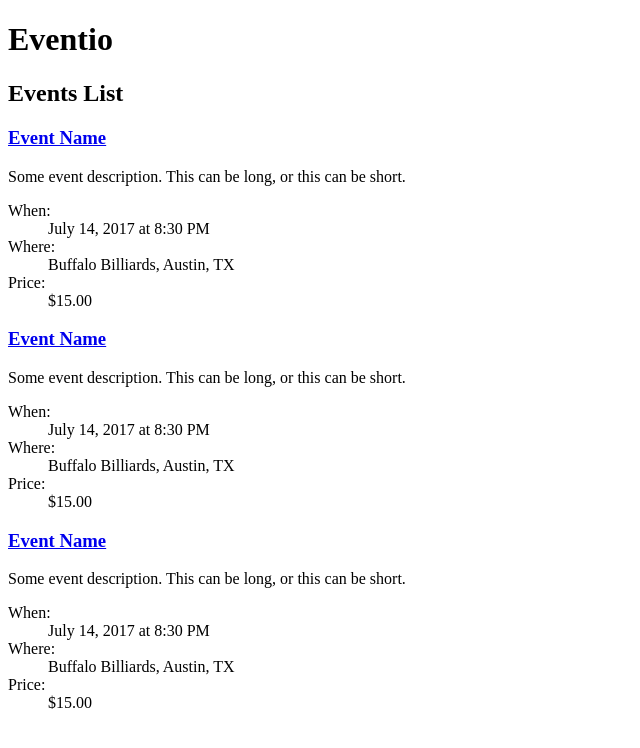
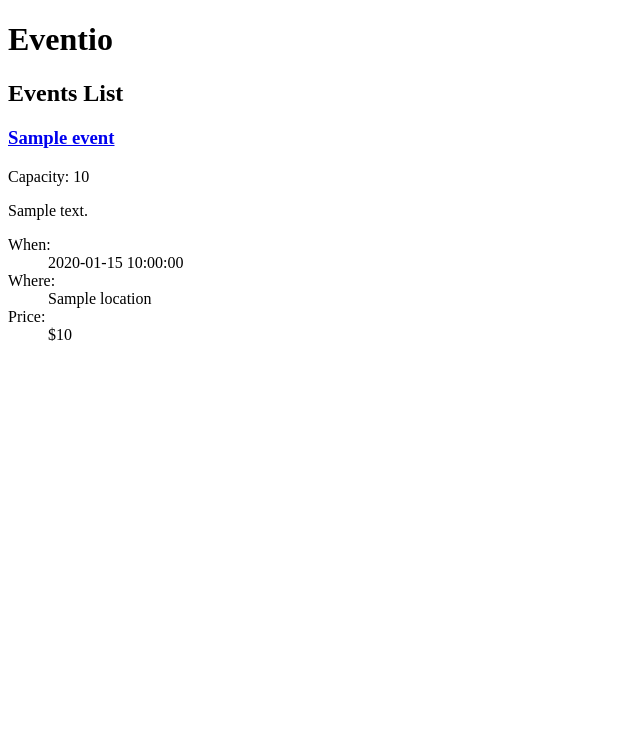
Before and after one commit to rnevius/eventio, a Python web app: template templates/index.html in a window 1280 px wide. Shown: the top 748 px of the page, without its empty margins (0-640 px from the left). Run offline with Jinja, Linux system fonts and the light colour scheme; the template is opened without the code that fills it: most values are stand-ins (such as "Sample title", 1, 10 or a date in 2020).

Commit message:
Add dynamic data to templates.

```diff
--- a/events/views.py
+++ b/events/views.py
@@ -1,5 +1,8 @@
 from django.shortcuts import render
+
+from .models import Event
 
 # Create your views here.
 def index(request):
-    return render(request, 'index.html')
+    events = Event.objects.all()
+    return render(request, 'index.html', {'events': events})
--- a/templates/index.html
+++ b/templates/index.html
@@ -7,48 +7,21 @@
     <h1>Eventio</h1>
     <h2>Events List</h2>
 
+    {% for event in events %}
         <div class="event">
-        <h3><a href="#">Event Name</a></h3>
+            <h3><a href="#">{{ event.name }}</a></h3>
+            <p>Capacity: {{ event.capacity }}</p>
             <p>
-            Some event description. This can be long, or this can be short.
+                {{ event.description }}
             </p>
             <dl>
                 <dt>When:</dt>
-            <dd>July 14, 2017 at 8:30 PM</dd>
+                <dd>{{ event.start_time }}</dd>
                 <dt>Where: </dt>
-            <dd>Buffalo Billiards, Austin, TX</dd>
+                <dd>{{ event.location }}</dd>
                 <dt>Price:</dt>
-            <dd>$15.00</dd>
+                <dd>${{ event.price }}</dd>
             </dl>
         </div>
-
-    <div class="event">
-        <h3><a href="#">Event Name</a></h3>
-        <p>
-            Some event description. This can be long, or this can be short.
-        </p>
-        <dl>
-            <dt>When:</dt>
-            <dd>July 14, 2017 at 8:30 PM</dd>
-            <dt>Where: </dt>
-            <dd>Buffalo Billiards, Austin, TX</dd>
-            <dt>Price:</dt>
-            <dd>$15.00</dd>
-        </dl>
-    </div>
-
-    <div class="event">
-        <h3><a href="#">Event Name</a></h3>
-        <p>
-            Some event description. This can be long, or this can be short.
-        </p>
-        <dl>
-            <dt>When:</dt>
-            <dd>July 14, 2017 at 8:30 PM</dd>
-            <dt>Where: </dt>
-            <dd>Buffalo Billiards, Austin, TX</dd>
-            <dt>Price:</dt>
-            <dd>$15.00</dd>
-        </dl>
-    </div>
+    {% endfor %}
 </body>
```
Lines whose indentation alone changed are shown as unchanged.
